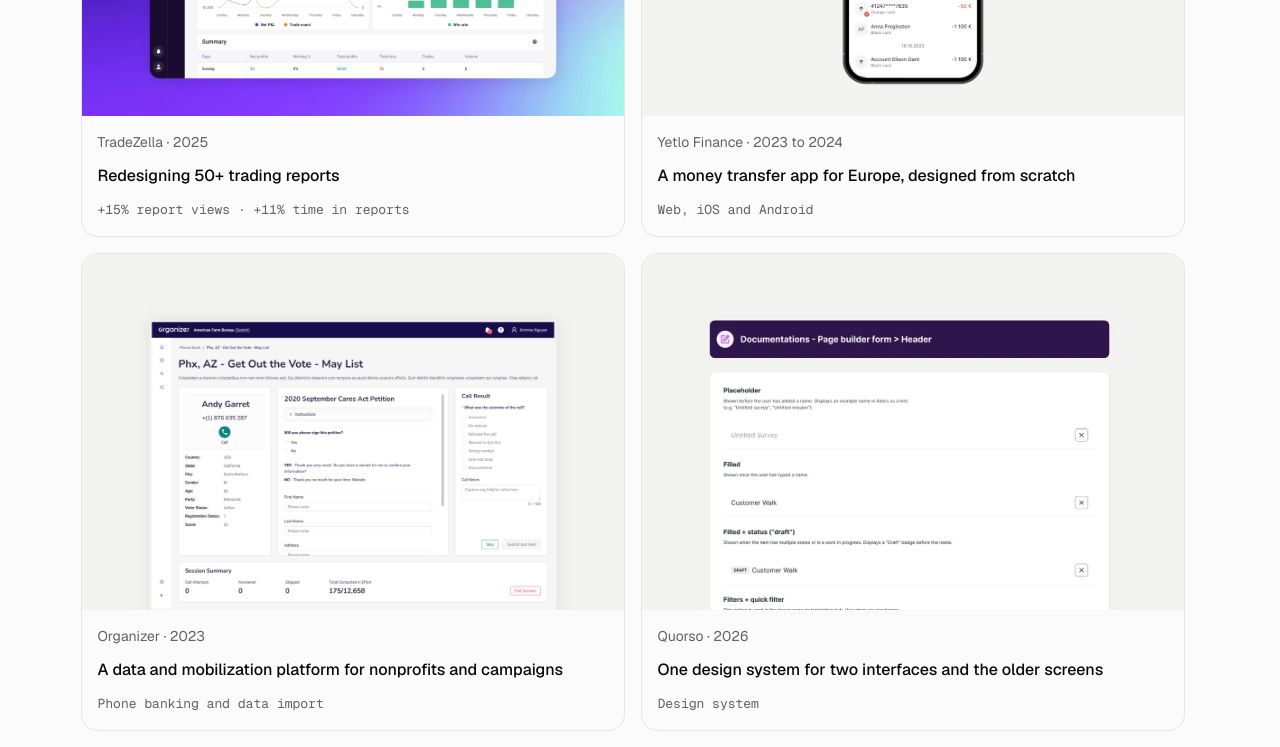
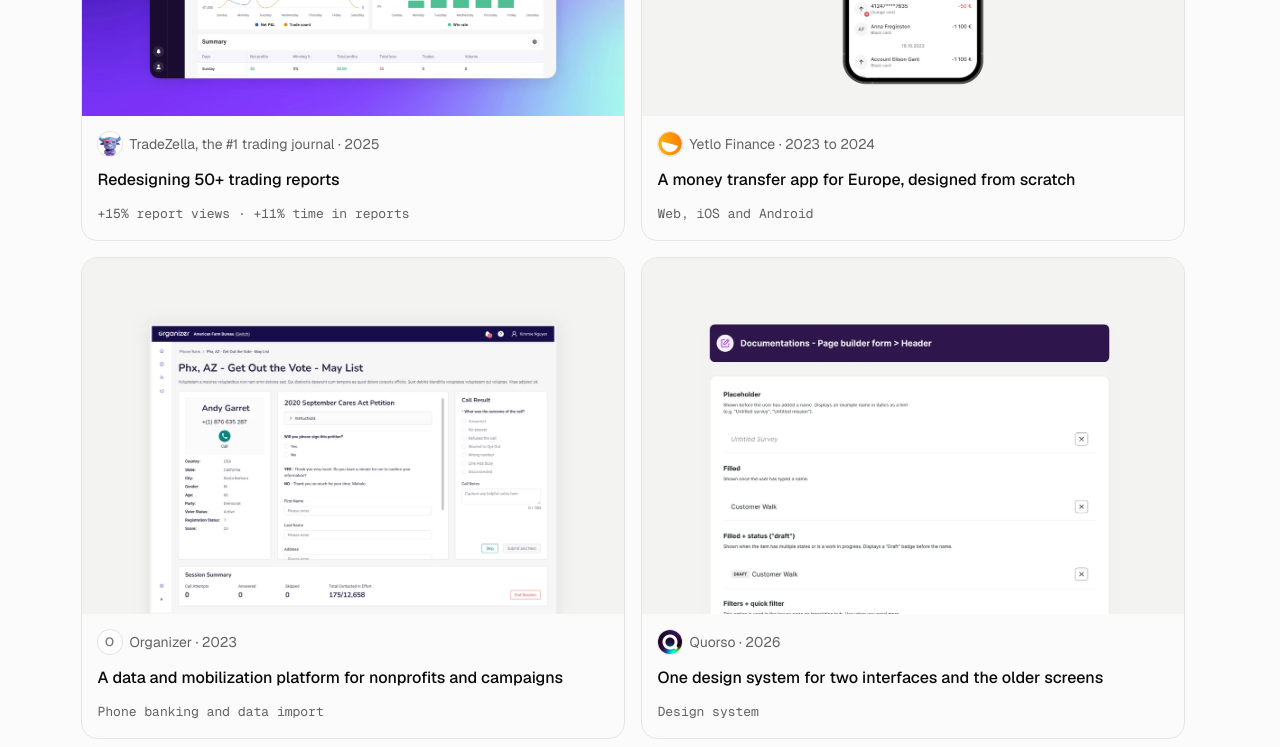
Before and after one commit to yana-k07/portfolio, a Next.js app: page / in a window 1280 px wide. Shown: the part 840-1587 px from the top of the page. Built offline with nearby package versions, Linux system fonts and the light colour scheme.

Commit message:
Home cards: round product logos; TradeZella as the #1 trading journal
Co-Authored-By: Claude Opus 5.5 <noreply@anthropic.com>
Claude-Session: https://claude.ai/code/session_01JdBbVxvSpMtVivTK7th3ph

```diff
--- a/app/page.tsx
+++ b/app/page.tsx
@@ -38,13 +38,16 @@ type Project = {
   cover?: string
   coverDark?: string
   locked?: boolean
+  /** The product's round logo beside the meta line; the initial stands in without one. */
+  logo?: string
 }
 
 const PROJECTS: Project[] = [
   {
     slug: 'tradezella',
     href: '/projects/tradezella',
-    meta: 'TradeZella · 2025',
+    meta: 'TradeZella, the #1 trading journal · 2025',
+    logo: '/assets/logos/tradezella.png',
     title: 'Redesigning 50+ trading reports',
     fact: '+15% report views · +11% time in reports',
     cover: asset('tradezella-cover-gradient.webp'),
@@ -53,6 +56,7 @@ const PROJECTS: Project[] = [
   {
     slug: 'yetlo',
     meta: 'Yetlo Finance · 2023 to 2024',
+    logo: '/assets/logos/yetlo.png',
     title: 'A money transfer app for Europe, designed from scratch',
     fact: 'Web, iOS and Android',
     cover: asset('yetlo-CQiTYs6b.webp'),
@@ -69,6 +73,7 @@ const PROJECTS: Project[] = [
   {
     slug: 'quorso-design-system',
     meta: 'Quorso · 2026',
+    logo: '/assets/logos/quorso.png',
     title: 'One design system for two interfaces and the older screens',
     fact: 'Design system',
     cover: asset('quorso-design-system-CTbVNutu.webp'),
@@ -77,6 +82,7 @@ const PROJECTS: Project[] = [
   {
     slug: 'quorso-insights',
     meta: 'Quorso · 2026',
+    logo: '/assets/logos/quorso.png',
     title: 'An insights feature',
     fact: 'Available on request',
     locked: true,
@@ -164,7 +170,17 @@ function ProjectCard({ p }: { p: Project }) {
         )}
       </div>
       <div className="flex flex-col p-4">
-        <span className={tileMeta}>{p.meta}</span>
+        <span className={cn(tileMeta, 'flex items-center gap-2')}>
+          <span className="grid h-6 w-6 flex-none place-items-center overflow-hidden rounded-full bg-white text-[12px] font-medium text-neutral-500 ring-1 ring-border">
+            {p.logo ? (
+              // eslint-disable-next-line @next/next/no-img-element -- 96px logo, shown at 24px
+              <img src={p.logo} alt="" width={24} height={24} className="h-full w-full object-cover" />
+            ) : (
+              <span aria-hidden="true">{p.meta.charAt(0)}</span>
+            )}
+          </span>
+          {p.meta}
+        </span>
         <TileTitle href={p.href ?? `/projects/${p.slug}`}>{p.title}</TileTitle>
         {p.fact && <span className="mt-3 font-mono text-[13px]/5 text-muted-foreground/70">{p.fact}</span>}
       </div>
--- a/app/projects/tradezella/page.tsx
+++ b/app/projects/tradezella/page.tsx
@@ -48,7 +48,7 @@ export default function Tradezella() {
 
         <PageHeader
           title="Tradezella: redesigning 50+ trading reports"
-          lede="TradeZella is a trading journal and analytics platform. I redesigned its reports so the data reads clearly and feels personal to each trader. Report views grew by 15%."
+          lede="TradeZella is the #1 trading journal and analytics platform. I redesigned its reports so the data reads clearly and feels personal to each trader. Report views grew by 15%."
         >
           <a href="https://tradezella.com" target="_blank" rel="noopener noreferrer" className={cn(outlinePill, 'h-8 px-3 font-medium')}>
             tradezella.com
```
